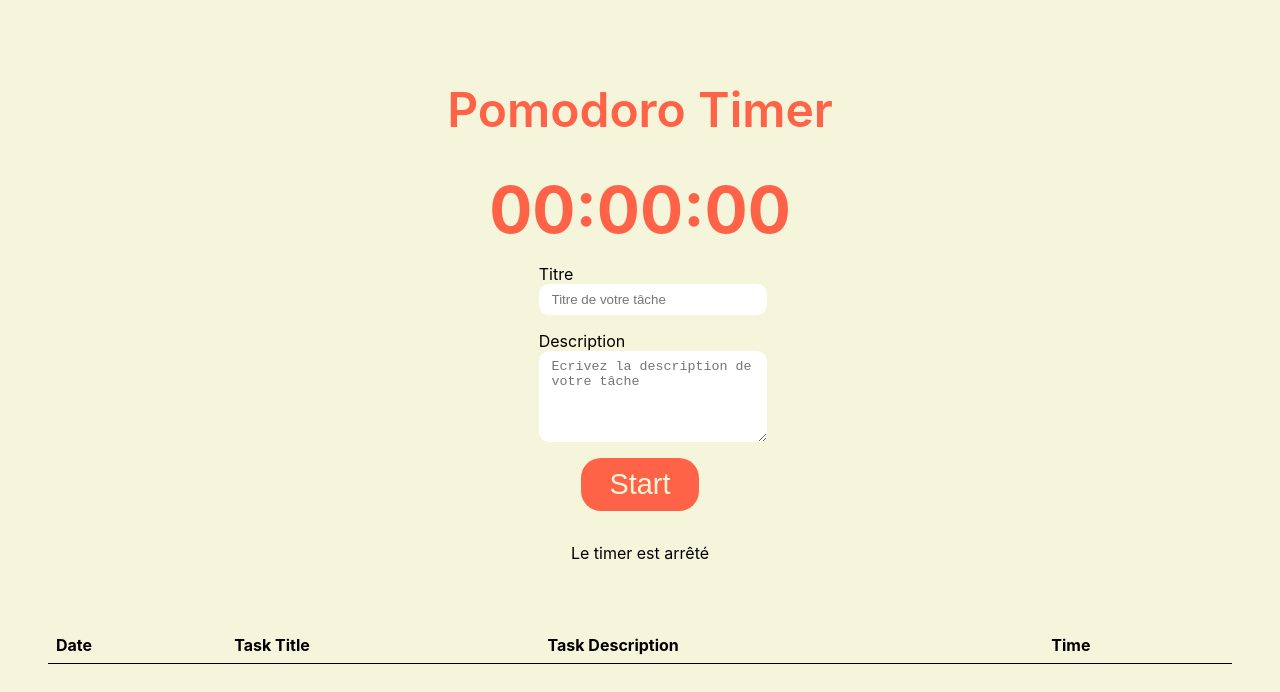
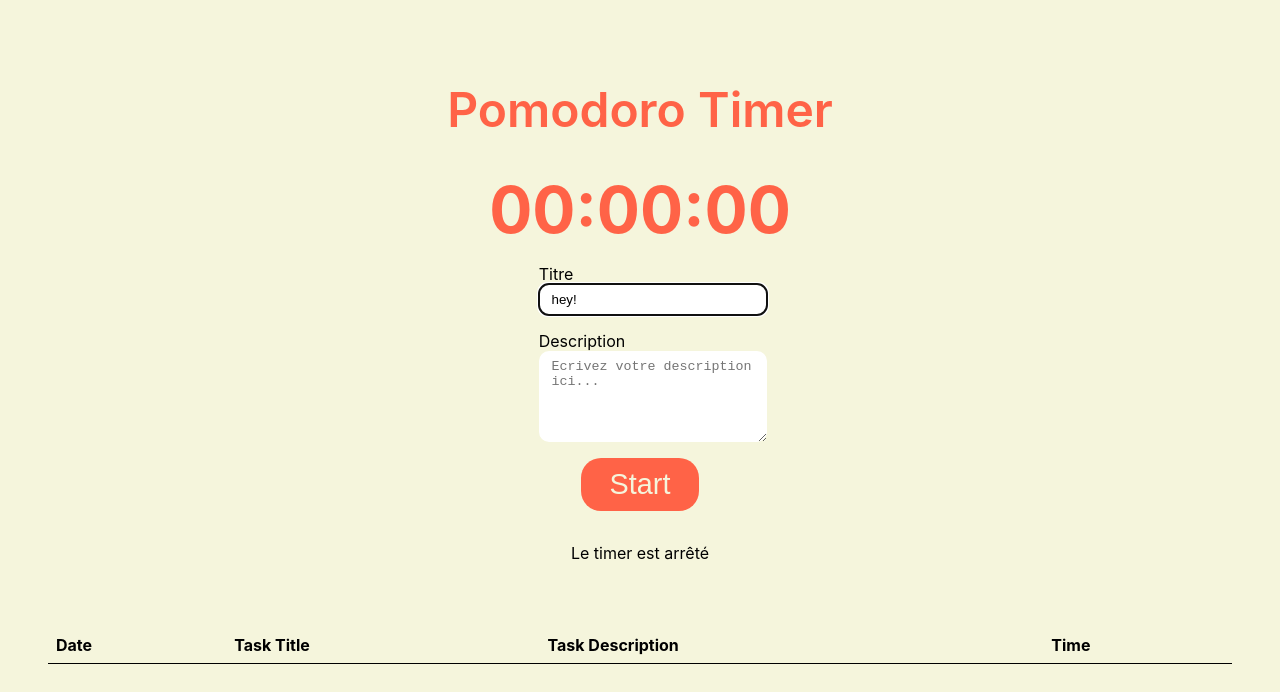
Before and after one commit to AndreaFourel/coursReactBryan, a React (Create React App) app: page / in a window 1280 px wide. Shown: the top 692 px of the page. Built offline with nearby package versions, Linux system fonts and the light colour scheme.

Commit message:
useImperatifHandle exemple

```diff
--- /dev/null
+++ b/src/Forms/TextField.jsx
@@ -0,0 +1,45 @@
+import { forwardRef, useState } from "react";
+import { useId, useImperativeHandle, useRef } from "react";
+import style from "../TaskForm.module.css";
+
+function TextField({placeholder, labelTitle}, ref) {
+
+  const [value, setValue] = useState('');
+
+  const id = useId();
+  const input = useRef(null);
+
+  useImperativeHandle(ref, () => ({
+    focus : () => {
+      input.current.focus();
+    },
+    setDefaultValue: (defaultValue = '') => {
+      //input.current.value = defaultValue;
+      setValue(defaultValue);
+    },
+    resetValue: () => {
+      //input.current.value = null;
+      setValue(null);
+    },
+    value,
+  }), [value]);
+
+
+  return (
+    <div className={style['input-group']}>
+      <label htmlFor={id}>{labelTitle}</label>
+      <input
+        ref={ input }
+        type='text'
+        id={id}
+        placeholder={ placeholder }
+        className={style.input}
+        value={value}
+        onChange={ (e)=> setValue(e.target.value) }
+      />
+    </div>
+
+  );
+}
+
+export default forwardRef(TextField);
--- /dev/null
+++ b/src/Forms/TextareaField.jsx
@@ -0,0 +1,17 @@
+import { useId, useRef } from "react";
+import style from "../TaskForm.module.css";
+
+function TextareaField({placeholder, labelTitle}) {
+
+  const id = useId();
+  const input = useRef(null);
+
+  return(
+    <div className={style['input-group']}>
+      <label htmlFor={ id }>{labelTitle}</label>
+      <textarea ref={ input } id={ id } rows="5" placeholder={ placeholder } className={style.input}></textarea>
+    </div>
+  );
+}
+
+export default TextareaField;
--- a/src/TaskForm.jsx
+++ b/src/TaskForm.jsx
@@ -1,36 +1,36 @@
-import { useId, useRef } from "react";
+import { useEffect, useId, useRef } from "react";
 import Button from "./Button";
-import style from "./TaskForm.module.css";
+import TextareaField from "./Forms/TextareaField";
+import TextField from "./Forms/TextField";
+
 
 function TaskForm({ isTimerStarted, onSubmit }) {
-
-  const id = useId();
 
   const titleInput = useRef(null);
   const descriptionInput = useRef(null);
 
+  useEffect(() => {
+    titleInput.current.focus();
+    titleInput.current.setDefaultValue('hey!')
+  }, [])
+
   const handleSubmitForm = (event) => {
     event.preventDefault();
-    onSubmit({
-      title: titleInput.current.value,
-      description : descriptionInput.current.value,
-    });
-    if(isTimerStarted) {
-      titleInput.current.value = null;
-      descriptionInput.current.value = null;
-    }
+    console.log(titleInput.current.value);
+    // onSubmit({
+    //   title: titleInput.current.value,
+    //   description : descriptionInput.current.value,
+    // });
+    // if(isTimerStarted) {
+    //   titleInput.current.value = null;
+    //   descriptionInput.current.value = null;
+    // }
   }
 
   return (
     <form onSubmit={ handleSubmitForm } >
-      <div className={style['input-group']}>
-        <label htmlFor={`${id}-title`}>Titre</label>
-        <input ref={ titleInput } type='text' id={`${id}-title`} placeholder='Titre de votre tâche' className={style.input} />
-      </div>
-      <div className={style['input-group']}>
-        <label htmlFor={`${id}-description`}>Description</label>
-        <textarea ref={ descriptionInput } id={`${id}-description`} rows="5" placeholder="Ecrivez la description de votre tâche" className={style.input}></textarea>
-      </div>
+      <TextField placeholder='Titre de votre têche' labelTitle='Titre' ref={ titleInput }/>
+      <TextareaField placeholder='Ecrivez votre description ici...' labelTitle='Description' />
       <Button type='submit' isTimerStarted={ isTimerStarted } />
     </form>
   );
```
